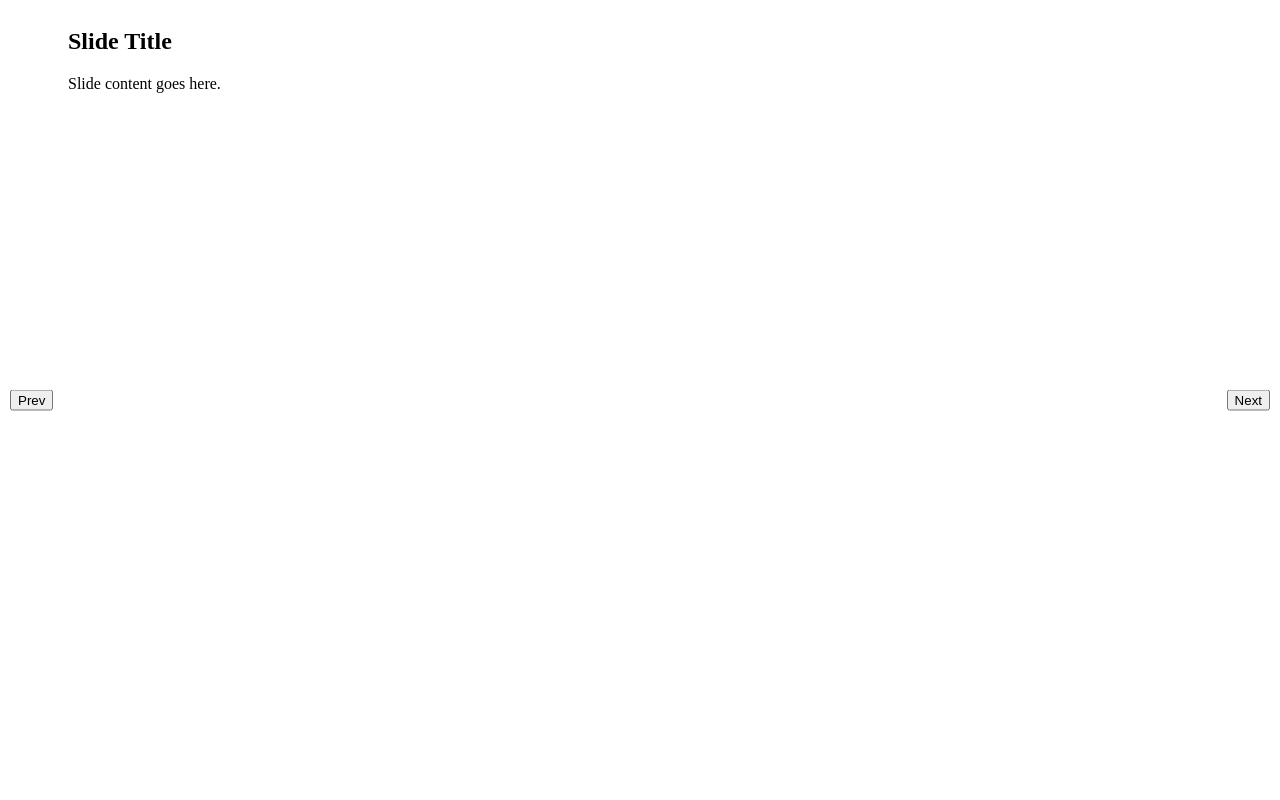
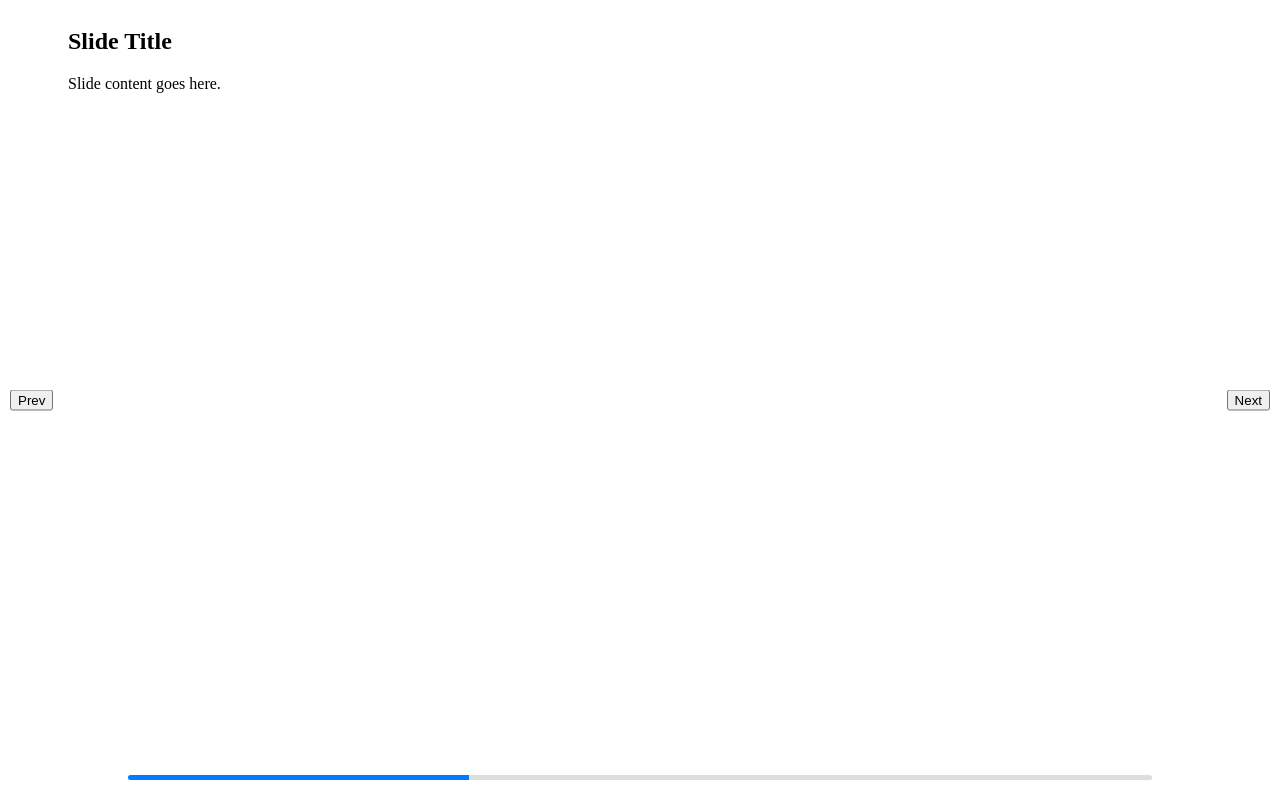
Before and after one commit to ppdx999/www, a plain HTML site: page index.html in a window 1280 px wide. Drawn offline with Linux system fonts and the light colour scheme.

Commit message:
implement progress bar

```diff
--- a/index.html
+++ b/index.html
@@ -24,4 +24,7 @@
 		<!-- Add more slides as needed -->
 		<button class="prev-slide">Prev</button>
 		<button class="next-slide">Next</button>
+		<div class="progress-bar-container">
+			<div class="progress-bar"></div>
+		</div>
 </body>
--- a/scripts.js
+++ b/scripts.js
@@ -1,10 +1,12 @@
 const slides = document.querySelectorAll('.slide');
+const progressBar = document.querySelector('.progress-bar');
 let currentIndex = 0;
 
 function showSlide(index) {
     slides.forEach((slide, i) => {
         slide.classList.toggle('active', i === index);
     });
+		updateProgressBar();
 }
 
 function seekSlide(index) {
@@ -18,6 +20,11 @@ function nextSlide() {
 
 function prevSlide() {
 	seekSlide(1);
+}
+
+function updateProgressBar() {
+    const progressWidth = ((currentIndex + 1) / slides.length) * 100;
+    progressBar.style.width = `${progressWidth}%`;
 }
 
 document.querySelector('.next-slide')
--- a/styles.css
+++ b/styles.css
@@ -31,3 +31,22 @@
 
 .prev-slide { left: 10px; }
 .next-slide { right: 10px; }
+
+.progress-bar-container {
+    position: absolute;
+    bottom: 20px;
+    left: 50%;
+    transform: translateX(-50%);
+    width: 80%;
+    height: 5px;
+    background-color: #ddd; /* 背景色 */
+    border-radius: 5px;
+    overflow: hidden;
+}
+
+.progress-bar {
+    width: 0%;
+    height: 100%;
+    background-color: #007bff; /* プログレスバーの色 */
+    transition: width 0.3s ease;
+}
```
